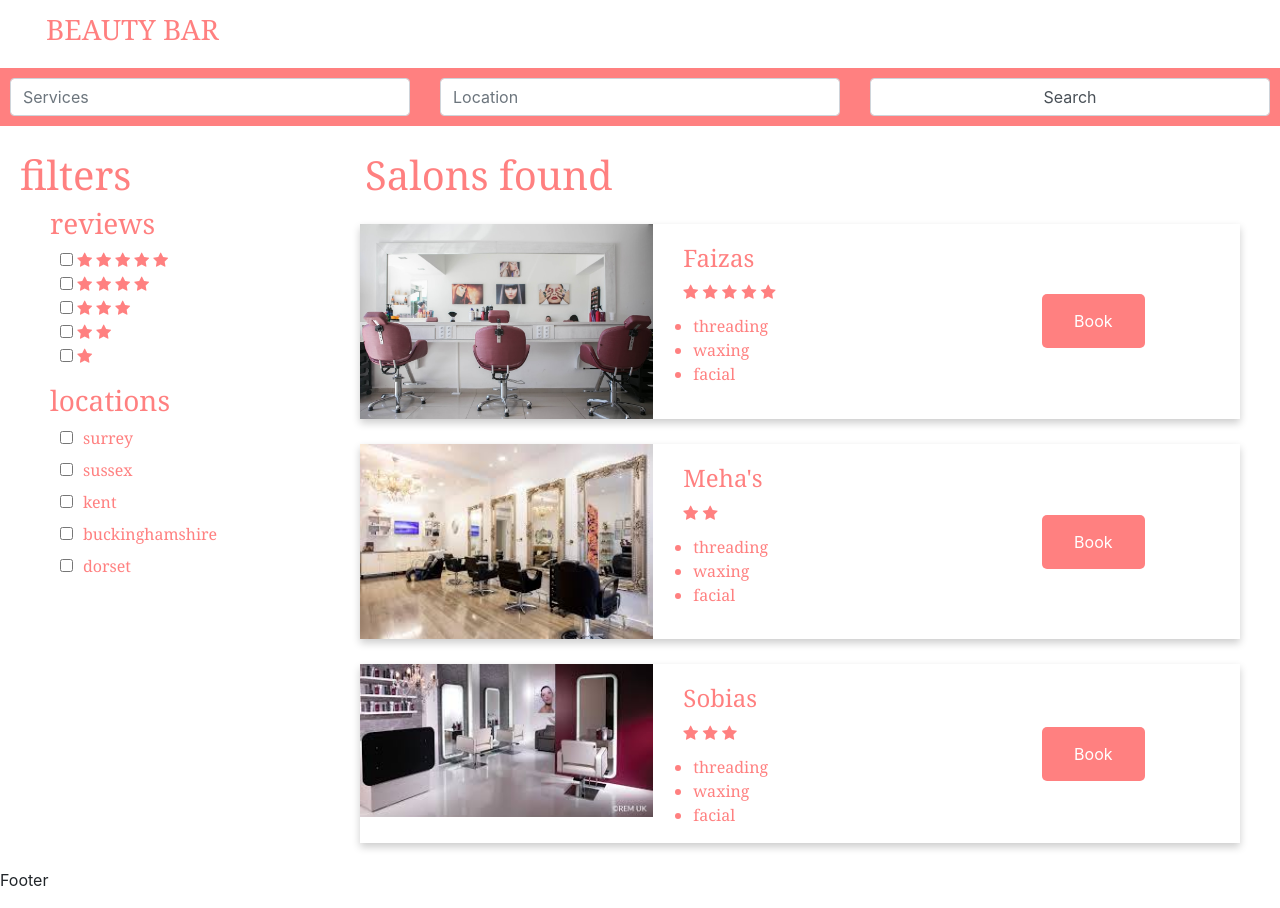
After one commit to noorshah/Python-django-web-app, a Django app: page /services in a window 1280 px wide. The commit adds this page. Run offline with Django 3.2, Linux system fonts and the light colour scheme; some libraries are stand-ins or nearby versions.

Commit message:
added css styles for search results page as well

```diff
--- /dev/null
+++ b/beautybar/beauty/beauty_services/static/services.css
@@ -0,0 +1,103 @@
+aside h1 {
+text-align: center;
+margin: 10px;
+}
+
+.results h1{
+color: #ff8080;
+font-family: "Georgia", Times, serif;
+padding-left: 30px;
+}
+
+h3 {
+color: #ff8080;
+font-family: "Georgia", Times, serif;
+padding-left: 30px;
+}
+
+div#searchPanel{
+padding: 10px;
+background-color: #ff8080;
+}
+
+div#whiteArea{
+height: 25px;
+background-color: white;
+}
+
+.filters{
+padding-left: 20px;
+color: #ff8080;
+font-family: "Georgia", Times, serif;
+}
+
+.flex-container.salons {
+margin: 25px;
+display: flex;
+
+border:none;
+box-shadow: 0 4px 8px 0 rgba(0,0,0,0.2);
+}
+
+@media screen and (max-width: 750px) {
+.flex-container.salons {
+ flex-direction: column;
+}
+}
+
+ul.filter-list {
+list-style: none;
+}
+
+.filters label {
+padding-left: 10px;
+}
+
+.salon-image {
+flex: 1;
+}
+.salon-image img {
+height: auto;
+width: 100%;
+object-fit: cover;
+}
+
+.service-list {
+flex: 1;
+align-items: center;
+}
+
+.book-service {
+flex: 1;
+display: flex;
+align-items: center;
+justify-content: center;
+}
+
+.book-service button {
+ background-color: #ff8080;
+  border: none;
+  border-radius: 5px;
+ text-align: center;
+ color: white;
+ padding: 15px 32px;
+ margin: 20px;
+}
+
+h4 {
+padding-top: 20px;
+padding-left: 30px;
+color: #ff8080;
+font-family: "Georgia", Times, serif;
+}
+
+.service-list  ul{
+color: #ff8080;
+font-family: "Georgia", Times, serif;
+}
+
+.rating {
+color: #ff8080;
+padding-left:30px;
+padding-bottom: 10px;
+}
--- a/beautybar/beauty/beauty_services/templates/contact_us.html
+++ b/beautybar/beauty/beauty_services/templates/contact_us.html
@@ -2,6 +2,7 @@
 {% block page_content %}
 
 <html>
+<title>BEAUTYBAR</title>
 <head>
     <meta name="viewport" content="width=device-width, initial-scale=1, shrink-to-fit=no">
 </head>>
--- /dev/null
+++ b/beautybar/beauty/beauty_services/templates/services.html
@@ -0,0 +1,150 @@
+{% extends "base.html" %}
+{% load static %}
+{% load embed_video_tags %}
+{% block page_content %}
+<!DOCTYPE html>
+<html>
+<title>BEAUTYBAR</title>
+<head>
+    <meta name="viewport" content="width=device-width, initial-scale=1.0">
+    <link rel="stylesheet"  type="text/css" href={% static "services.css" %}>
+    <link rel="stylesheet" href="https://cdnjs.cloudflare.com/ajax/libs/font-awesome/4.7.0/css/font-awesome.min.css">
+</head>
+<body>
+    <nav class="navbar navbar-expand-lg navbar-light">
+        <button type="button" class="navbar-toggler" data-toggle="collapse" data-target="#mainNavBar"  aria-controls="navbarSupportedContent" aria-expanded="false" aria-label="Toggle navigation">
+            <span class="navbar-toggler-icon"></span>
+        </button>
+        <a href="{% url 'beauty_services' %}" class="navbar-brand"><h3>BEAUTY BAR</h3></a>
+    </nav>
+    <div class="container-fluid" id="searchPanel">
+        <div class="row">
+            <div class="col">
+                <input type="text" class="form-control" placeholder="Services">
+            </div>
+            <div class="col">
+                <input type="text" class="form-control" placeholder="Location">
+            </div>
+            <div class="col">
+                <input type="submit" class="form-control" value="Search">
+            </div>
+        </div>
+    </div>
+    <div class="container-fluid" id="whiteArea"></div>
+    <div class="container-fluid">
+        <div class="row">
+            <div class="col-md-3 filters">
+                <h1>filters</h1>
+                <h3 id="reviews">reviews</h3>
+                <ul class="filter-list">
+                    <li><input type="checkbox">
+                        <span class="fa fa-star"></span>
+                        <span class="fa fa-star"></span>
+                        <span class="fa fa-star"></span>
+                        <span class="fa fa-star"></span>
+                        <span class="fa fa-star"></span>
+                    </li>
+                    <li><input type="checkbox">
+                        <span class="fa fa-star"></span>
+                        <span class="fa fa-star"></span>
+                        <span class="fa fa-star"></span>
+                        <span class="fa fa-star"></span>
+                    </li>
+                    <li><input type="checkbox">
+                        <span class="fa fa-star"></span>
+                        <span class="fa fa-star"></span>
+                        <span class="fa fa-star"></span>
+                    </li>
+                    <li><input type="checkbox">
+                        <span class="fa fa-star"></span>
+                        <span class="fa fa-star"></span>
+                    </li>
+                    <li><input type="checkbox">
+                        <span class="fa fa-star"></span>
+                    </li>
+                </ul>
+                <h3 id="locations">locations</h3>
+                <ul class="filter-list">
+                    <li><input type="checkbox"><label>surrey</label></li>
+                    <li><input type="checkbox"><label>sussex</label></li>
+                    <li><input type="checkbox"><label>kent</label></li>
+                    <li><input type="checkbox"><label>buckinghamshire</label></li>
+                    <li><input type="checkbox"><label>dorset</label></li>
+                </ul>
+
+            </div>
+            <div class="col-md-9 results">
+                <h1>Salons found</h1>
+                <div class="flex-container salons">
+                    <div class="salon-image">
+                        <img   src={% static "salon service 1.jpeg" %} alt="Card image cap">
+                    </div>
+                    <div class="service-list">
+                        <h4>Faizas</h4>
+                        <div class="rating">
+                            <span class="fa fa-star"></span>
+                            <span class="fa fa-star"></span>
+                            <span class="fa fa-star"></span>
+                            <span class="fa fa-star"></span>
+                            <span class="fa fa-star"></span>
+                        </div>
+                        <ul>
+                            <li>threading</li>
+                            <li>waxing</li>
+                            <li>facial</li>
+                        </ul>
+                    </div>
+                    <div class="book-service">
+                        <button>Book</button>
+                    </div>
+                </div>
+                <div class="flex-container salons">
+                    <div class="salon-image">
+                        <img   src={% static "salon sservice 2.jpeg" %} alt="Card image cap">
+                    </div>
+                    <div class="service-list">
+                        <h4>Meha's</h4>
+                        <div class="rating">
+                            <span class="fa fa-star"></span>
+                            <span class="fa fa-star"></span>
+                        </div>
+                        <ul >
+                            <li>threading</li>
+                            <li>waxing</li>
+                            <li>facial</li>
+                        </ul>
+                    </div>
+                    <div class="book-service">
+                        <button>Book</button>
+                    </div>
+                </div>
+                <div class="flex-container salons">
+                    <div class="salon-image">
+                        <img   src={% static "salon service 3.jpeg" %} alt="Card image cap">
+                    </div>
+                    <div class="service-list">
+                        <h4>Sobias</h4>
+                        <div class="rating">
+                            <span class="fa fa-star"></span>
+                            <span class="fa fa-star"></span>
+                            <span class="fa fa-star"></span>
+                        </div>
+                        <ul >
+                            <li>threading</li>
+                            <li>waxing</li>
+                            <li>facial</li>
+                        </ul>
+                    </div>
+                    <div class="book-service">
+                        <button>Book</button>
+                    </div>
+            </div>
+            </div>
+        </div>
+    </div>
+    <footer>
+        <p>Footer</p>
+    </footer>
+</body>
+</html>
+{% endblock %}
--- a/beautybar/beauty/beauty_services/urls.py
+++ b/beautybar/beauty/beauty_services/urls.py
@@ -3,5 +3,6 @@ from beauty_services import views
 
 urlpatterns = [
     path('', views.beauty_services, name='beauty_services'),
-    path('contact_us',views.contact_us,name='contact_us')
+    path('contact_us',views.contact_us,name='contact_us'),
+    path('services',views.services,name='services')
 ]
--- a/beautybar/beauty/beauty_services/views.py
+++ b/beautybar/beauty/beauty_services/views.py
@@ -12,8 +12,5 @@ def beauty_services(request):
 def contact_us(request):
     return render(request,'contact_us.html',{})
 
-def locations(request):
-    response = requests.get('https://api.postcodes.io/postcodes/RH68GR')
-
-    address = response.json()
-    return render(request, "index.html", {"address": address})
+def services(request):
+    return render(request,'services.html',{})
--- a/beautybar/beauty/mysite/templates/base.html
+++ b/beautybar/beauty/mysite/templates/base.html
@@ -1,8 +1,14 @@
 <link rel="stylesheet" href="https://stackpath.bootstrapcdn.com/bootstrap/4.1.3/css/bootstrap.min.css" integrity="sha384-MCw98/SFnGE8fJT3GXwEOngsV7Zt27NXFoaoApmYm81iuXoPkFOJwJ8ERdknLPMO" crossorigin="anonymous">
 {% block page_content %}
+<html>
 <head>
     <meta name="viewport" content="width=device-width, initial-scale=1, shrink-to-fit=no">
-</head>{% endblock %}
+</head>
+<body>
+
+</body>
+</html>
+{% endblock %}
 
 
 <script src="https://code.jquery.com/jquery-3.3.1.slim.min.js" integrity="sha384-q8i/X+965DzO0rT7abK41JStQIAqVgRVzpbzo5smXKp4YfRvH+8abtTE1Pi6jizo" crossorigin="anonymous"></script>
--- a/beautybar/beauty/mysite/urls.py
+++ b/beautybar/beauty/mysite/urls.py
@@ -20,6 +20,7 @@ urlpatterns = [
 
     path('', include('beauty_services.urls')),
     path('contact_us/', include('beauty_services.urls')),
+    path('services/', include('beauty_services.urls')),
     path('polls/', include('polls.urls')),
     path('admin/', admin.site.urls),
 ]
```
Also changed, not shown: beautybar/beauty/beauty_services/static/index.js (+98 -7 lines), beautybar/beauty/beauty_services/static/style.css (+39 -4 lines), beautybar/beauty/beauty_services/templates/follow_us.html (+12 -0 lines), beautybar/beauty/beauty_services/templates/index.html (+16 -10 lines), beautybar/beauty/beauty_services/static/salon service 1.jpeg (added), beautybar/beauty/beauty_services/static/salon service 2.jpg (added), beautybar/beauty/beauty_services/static/salon service 3.jpeg (added), beautybar/beauty/beauty_services/static/salon sservice 2.jpeg (added).
